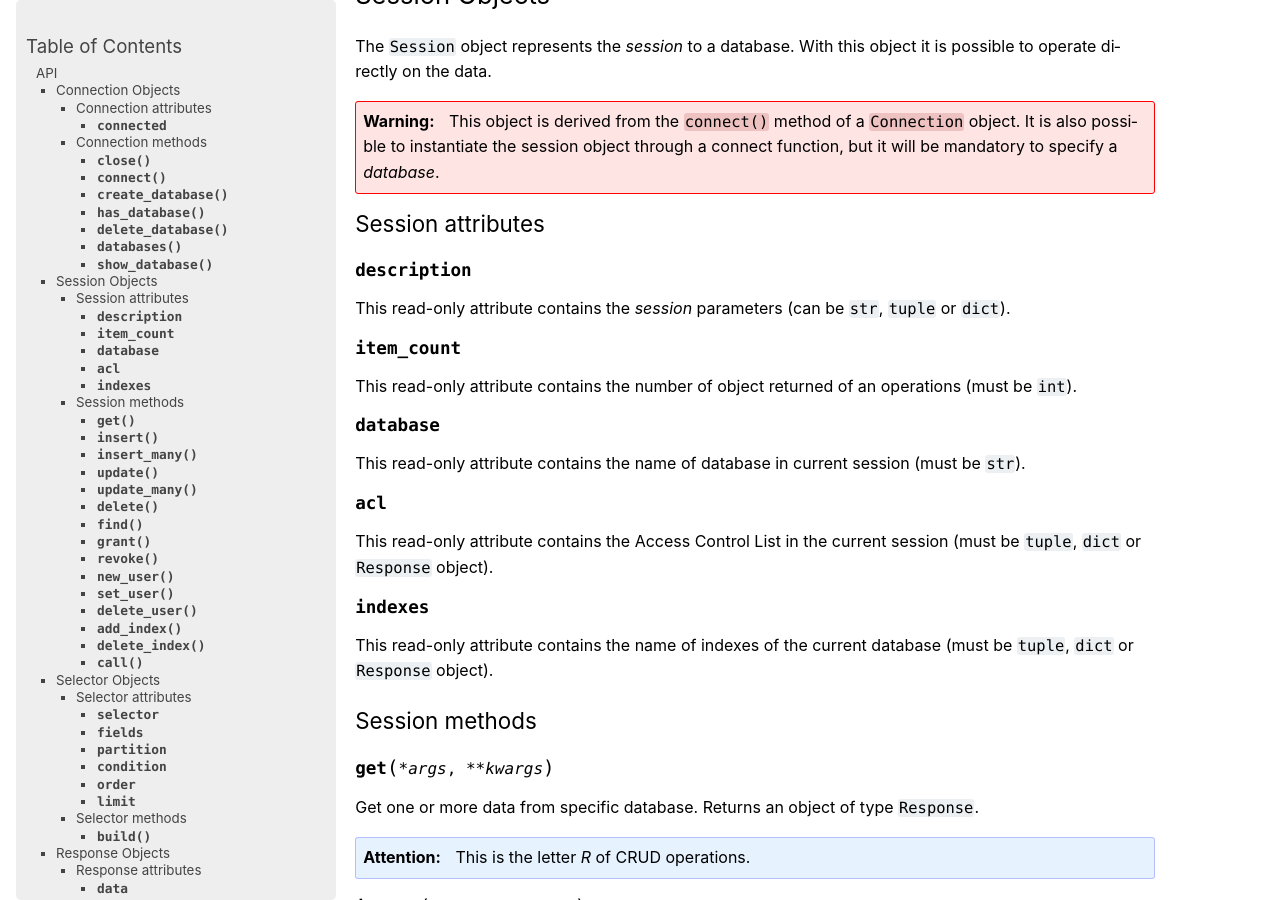
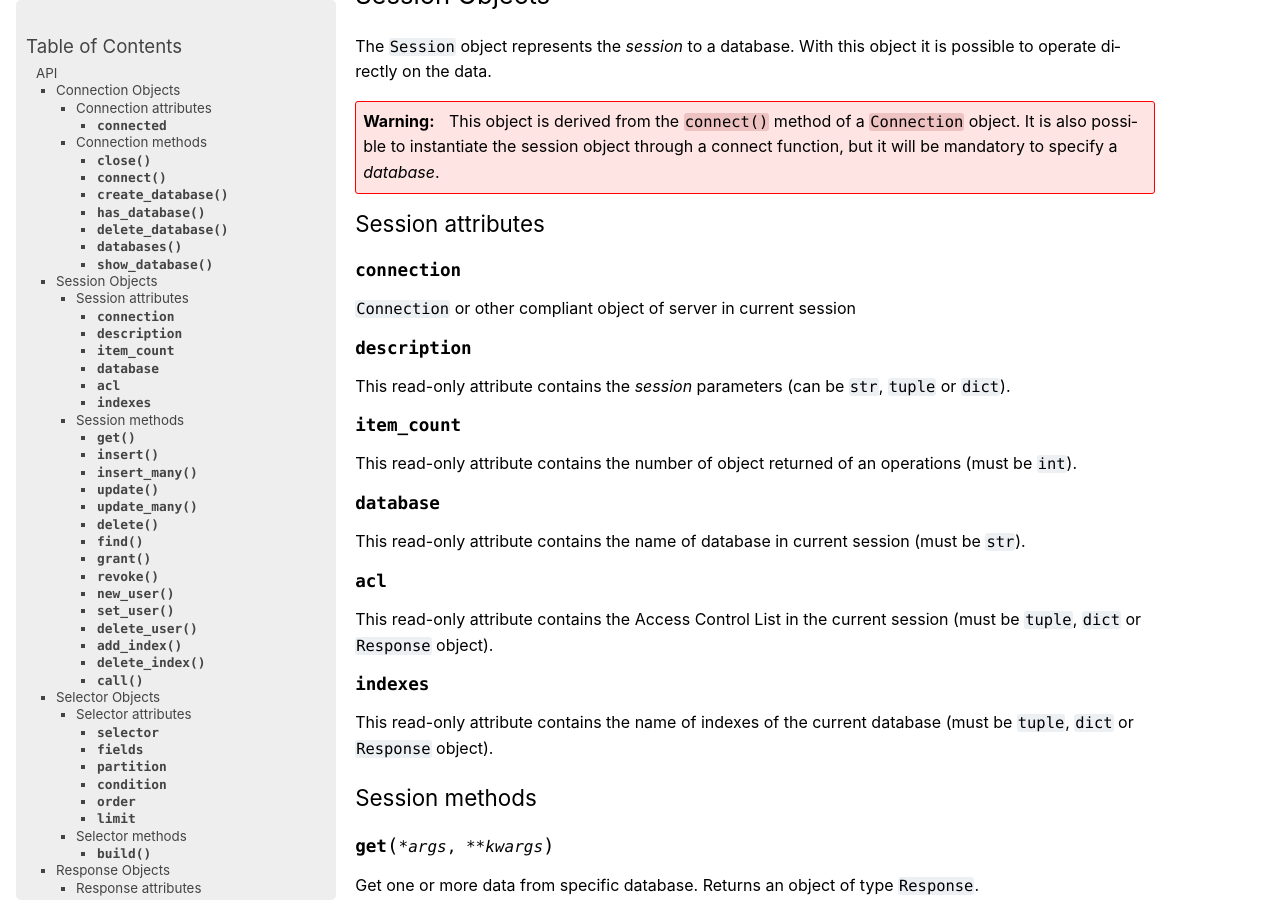
Before and after one commit to MatteoGuadrini/nosqlapi, a Sphinx documentation site: the page built from docs/source/api.rst, in a window 1280 px wide and 900 px high, scrolled down 1311 px. Built offline with Sphinx 7.4.7, drawn with Linux system fonts in a browser that asks for light colours.

Commit message:
Add connection property on 'Session attributes'

```diff
--- a/docs/source/api.rst
+++ b/docs/source/api.rst
@@ -69,6 +69,10 @@ The ``Session`` object represents the *session* to a database. With this object
 
 Session attributes
 ------------------
+
+.. py:attribute:: connection
+
+``Connection`` or other compliant object of server in current session
 
 .. py:attribute:: description
 
```
